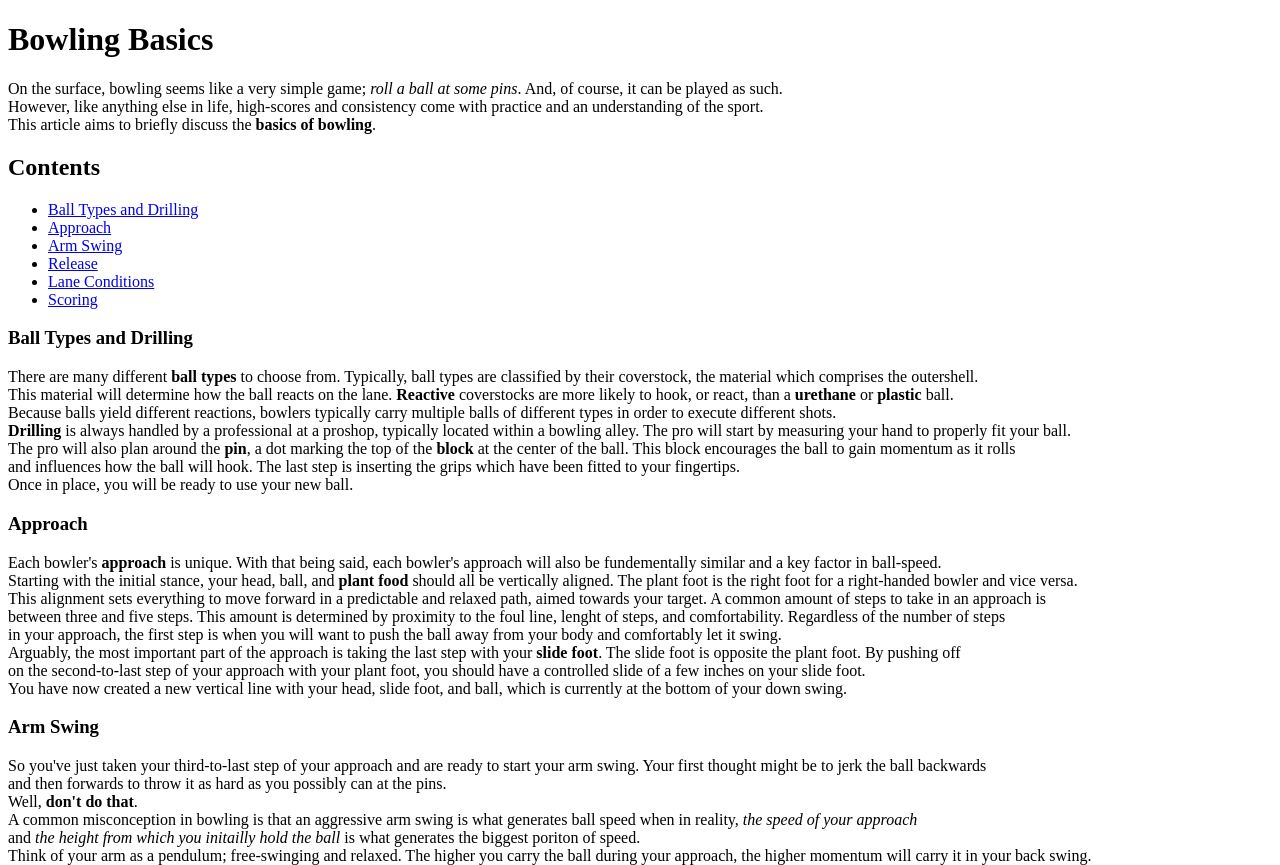
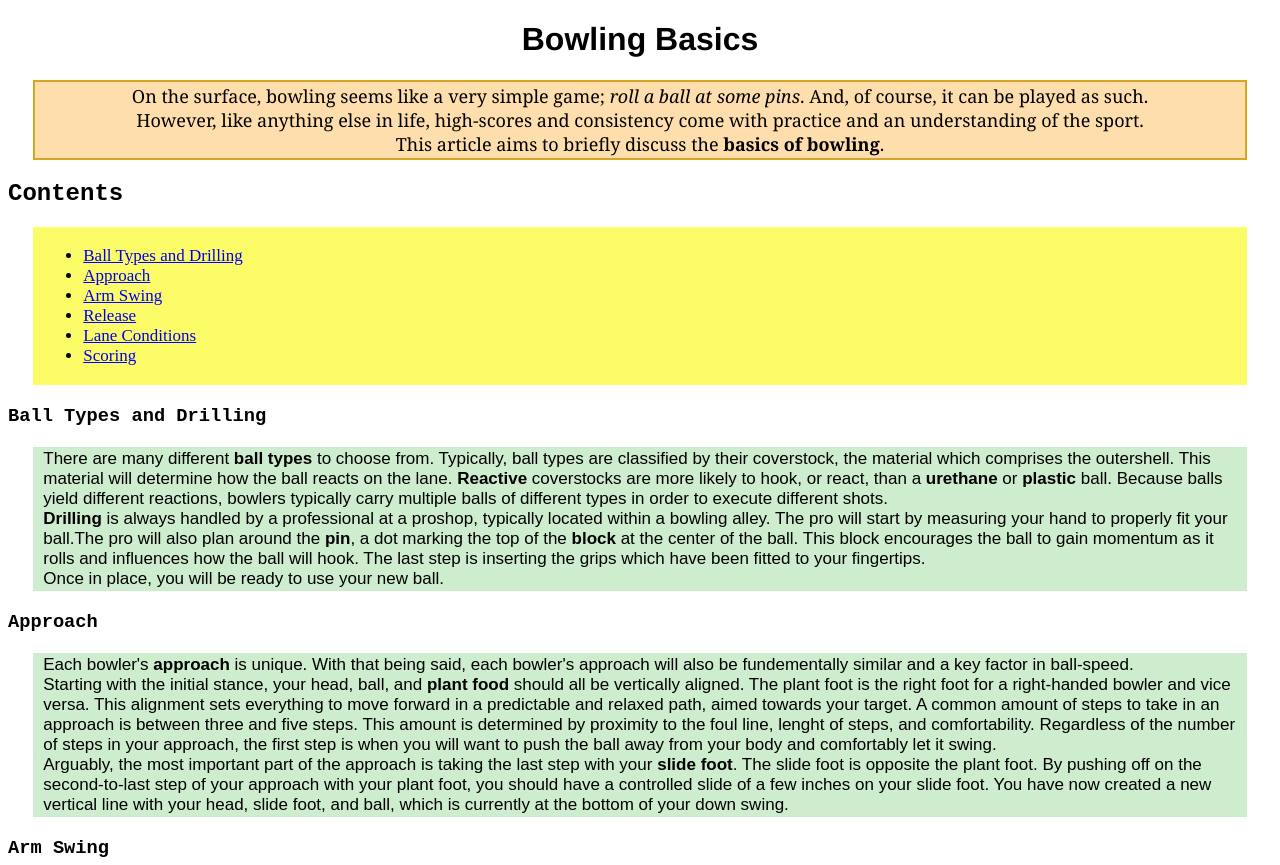
Before and after one commit to jeffsheary/html-me-something, a plain HTML site: page index.html in a window 1280 px wide. Shown: the top 865 px of the page. Drawn offline with Linux system fonts and the light colour scheme.

Commit message:
Added most of a css sheet to index.html

```diff
--- a/index.html
+++ b/index.html
@@ -4,15 +4,16 @@
   <title>
     Basics of Bowling
   </title>
+  <link href="styles.css" type="text/css" rel="stylesheet">
 </head>
 <body>
   <header>
-    <h1>
+    <h1 id="first-line">
       Bowling Basics
     </h1>
   </header>
   <main>
-    <p>
+    <p class="intro">
       On the surface, bowling seems like a very simple game; <em>roll a ball at some pins</em>.
       And, of course, it can be played as such.
       <br>However, like anything else in life, high-scores and consistency come with practice
@@ -23,6 +24,7 @@
   <h2>
     Contents
   </h2>
+  <div class="contents">
     <ul>
       <li><a href="#article 1">Ball Types and Drilling</a></li>
       <li><a href="#article 2">Approach</a></li>
@@ -31,6 +33,7 @@
       <li><a href="#article 5">Lane Conditions</a></li>
       <li><a href="#article 6">Scoring</a></li>
     </ul>
+  </div>
   <a name="article 1"></a>
   <article></article>
     <h3>
@@ -39,19 +42,18 @@
       <p>
         There are many different <strong>ball types</strong> to choose from. Typically, ball
         types are classified by their coverstock, the material which comprises the outershell.
-        <br>This material will determine how the ball reacts on the lane. <strong>Reactive</strong>
+        This material will determine how the ball reacts on the lane. <strong>Reactive</strong>
         coverstocks are more likely to hook, or react, than a <strong>urethane</strong> or
         <strong>plastic</strong> ball.
-        <br>Because balls yield different reactions, bowlers typically carry multiple balls
+        Because balls yield different reactions, bowlers typically carry multiple balls
         of different types in order to execute different shots.
         <br><strong>Drilling</strong> is always handled by a professional at a proshop,
         typically located within a bowling alley. The pro will start by measuring your hand
-        to properly fit your ball.
-        <br>The pro will also plan around the <strong>pin</strong>, a dot marking the top
-        of the <strong>block</strong> at the center of the ball. This block encourages the
-        ball to gain momentum as it rolls
-        <br>and influences how the ball will hook. The last step is inserting the grips
-        which have been fitted to your fingertips.
+        to properly fit your ball.The pro will also plan around the <strong>pin</strong>,
+        a dot marking the top of the <strong>block</strong> at the center of the ball.
+        This block encourages the ball to gain momentum as it rolls and influences how the
+        ball will hook. The last step is inserting the grips which have been fitted to
+        your fingertips.
         <br>Once in place, you will be ready to use your new ball.
       </p>
   </article>
@@ -65,19 +67,18 @@
         approach will also be fundementally similar and a key factor in ball-speed.
         <br>Starting with the initial stance, your head, ball, and <strong>plant food</strong>
         should all be vertically aligned. The plant foot is the right foot for a right-handed
-        bowler and vice versa.
-        <br>This alignment sets everything to move forward in a predictable and relaxed path,
-        aimed towards your target. A common amount of steps to take in an approach is
-        <br>between three and five steps. This amount is determined by proximity to the
-        foul line, lenght of steps, and comfortability. Regardless of the number of steps
-        <br>in your approach, the first step is when you will want to push the ball
+        bowler and vice versa. This alignment sets everything to move forward in a predictable
+        and relaxed path, aimed towards your target. A common amount of steps to take in an
+        approach is between three and five steps. This amount is determined by proximity to
+        the foul line, lenght of steps, and comfortability. Regardless of the number of steps
+        in your approach, the first step is when you will want to push the ball
         away from your body and comfortably let it swing.
         <br>Arguably, the most important part of the approach is taking the last step with your
         <strong>slide foot</strong>. The slide foot is opposite the plant foot. By pushing off
-        <br>on the second-to-last step of your approach with your plant foot, you should have a
-        controlled slide of a few inches on your slide foot.
-        <br>You have now created a new vertical line with your head, slide foot, and ball, which
-        is currently at the bottom of your down swing.
+        on the second-to-last step of your approach with your plant foot, you should have a
+        controlled slide of a few inches on your slide foot. You have now created a new vertical
+        line with your head, slide foot, and ball, which is currently at the bottom of your
+        down swing.
       </p>
   </article>
   <a name="article 3"></a>
@@ -88,15 +89,15 @@
       <p>
         So you've just taken your third-to-last step of your approach and are ready to start
         your arm swing. Your first thought might be to jerk the ball backwards
-        <br>and then forwards to throw it as hard as you possibly can at the pins.
+        and then forwards to throw it as hard as you possibly can at the pins.
         <br>Well, <strong>don't do that</strong>.
         <br>A common misconception in bowling is that an aggressive arm swing is what generates
         ball speed when in reality, <em>the speed of your approach</em>
-        <br>and <em>the height from which
-        you initailly hold the ball</em> is what generates the biggest poriton of speed.
+        and <em>the height from which you initailly hold the ball</em> is what generates the
+        biggest poriton of speed.
         <br>Think of your arm as a pendulum; free-swinging and relaxed. The higher you carry
         the ball during your approach, the higher momentum will carry it in your back swing.
-        <br>By staying relaxed and loose, you are letting the ball do the work for you. Not only
+        By staying relaxed and loose, you are letting the ball do the work for you. Not only
         will this take stress off your arm, but it will also make this shot easier to repeat.
         <br>Like a pendulum, whichever direction you start your arm swing, it will be in the
         opposite direction at the top of your backswing. This knowledge can be applied to more
@@ -109,42 +110,47 @@
     <h3>
       Release
     </h3>
+    <div class="release">
       <p>
         It's <em>finally</em> time to actually roll the ball.
         <br>Rolling the ball is another concept that seems very simple; just let go of it
         and hope it hits some pins. But there's more to a proper release than simply letting go.
         <br><strong>Releasing</strong> the ball at the bottom of your down swing is best achieved
         when you:
+      </p>
       <ol>
         <li>Snap your wrist backwards</li>
         <li>Thumb slides out</li>
         <li>Bend your wrist forward</li>
         <li>Pull fingers up and out</li>
       </ol>
+      <p>
         The yo-yo motion listed above not only generates <strong>revolutions</strong>,
         but it also gets the ball rolling towards the pins.
         <br>Think of it this way: if you were going to roll a tire, you would want to roll it
         so that it is actively rotating towards your target. The same goes for a bowling ball.
-        <br>Especially since the ball is <em>sliding</em> for a majority of its
+        Especially since the ball is <em>sliding</em> for a majority of its
         time on the lane, this forward roll you have created <strong>actively generates
         momentum</strong> for your ball to hit the pins.
-        <br>Naturally, your arm will swing upwards and still be in line with your slide
+        Naturally, your arm will swing upwards and still be in line with your slide
         foot, and finish over your bowling shoulder.
         <br>Dumbed-down, do your best to yo-yo your ball at the bottom of your down swing
         and finish with a Spider-Man hand gesture.
       </p>
+    </div>
   </article>
   <a name="article 5"></a>
   <article>
     <h3>
       Lane Conditions
     </h3>
+    <div class="lane-cond">
       <p>
         <strong>Lane conditions</strong> can be the most challenging aspect of bowling for
         even the most seasoned professionals. Several variables come into play when deciding
-        what kind of
-        <br>shot to execute or what ball to use. Later down the road as you gain experience,
+        what kind of shot to execute or what ball to use. Later down the road as you gain experience,
         you may enter a league or a tournament and be tasked with taking into account:
+      </p>
       <ul>
         <li>Units of oil</li>
         <li>Oil distribution</li>
@@ -152,20 +158,21 @@
         <li>Lane material</li>
         <li>Changing conditions</li>
       </ul>
+      <p>
         Luckily, beginners and even regular bowlers will often only be faced with basic
         lane conditions known as a <strong>typical house shot</strong>, or
-        <strong>t.h.s.</strong> for short. These basic lane
-        <br>conditions prove valuable for all levels of bowlers becasue they are mostly the
+        <strong>t.h.s.</strong> for short. These basic lane conditions prove valuable for all
+        levels of bowlers becasue they are mostly the
         same wherever you go, allowing you to practice on something you are familar with.
-        <br>Even on a t.h.s., you will still have to account for changing conditions. Changes
+        Even on a t.h.s., you will still have to account for changing conditions. Changes
         occur practically every shot. With each roll, the weight of the ball is slightly
-        <br>pushing oil out of its path, which makes that slim section of lane, otherwise known
+        pushing oil out of its path, which makes that slim section of lane, otherwise known
         as a <strong>line</strong>, slightly dryer. This small change typically won't make
-        an immediate difference
-        <br>but if you or another bowler continue to hit that line or segments of it,
-        that path can become noticably dryer, prompting you to adjust your shot.
+        an immediate difference but if you or another bowler continue to hit that line or
+        segments of it, that path can become noticably dryer, prompting you to adjust your shot.
         <br>Bowling, when you really start exmining it, is a very mental game.
       </p>
+    </div>
   </article>
   <a name="article 6"></a>
   <article>
@@ -175,25 +182,25 @@
       <p>
         Another mental part of the game is <strong>scoring</strong>. Even though machines
         keep score for us, it still doesn't hurt to know exactly how you ended up with a score,
-        <br>or how many pins you need to beat someone. In order to make things easier,
+        or how many pins you need to beat someone. In order to make things easier,
         the scoring will be broken down into two parts; the first nine frames and the tenth frame.
         <br><strong>The first nine frames</strong> somewhat have their own rules for strikes
         and spares.
         <br>-<strong>Strikes</strong>, denoted by a capital x (<strong>X</strong>), occur
         by knocking down all ten pins on your first shot. As a reward, you add ten to your score.
-        And, as an added bonus,
-        <br>the total of your next two shots are also added to that frame. For example,
-        three strikes in a row, also known as a <strong>turkey</strong>, is worth thirty points.
+        And, as an added bonus, the total of your next two shots are also added to that frame.
+        For example, three strikes in a row, also known as a <strong>turkey</strong>, is worth
+        thirty points.
         <br>-<strong>Spares</strong>, denoted by a forward slash (<strong>/</strong>),
         are scored similarly. Spares happen by knocking down all ten pins in the same frame,
-        but not on the same shot. By doing so,
-        <br>that frame will be worth ten pins plus the value of the next ball you roll. So,
-        for example, a spare, followed by a seven, is worth seventeen pins.
+        but not on the same shot. By doing so, that frame will be worth ten pins plus the value
+        of the next ball you roll. So, for example, a spare, followed by a seven, is worth
+        seventeen pins.
         <br><strong>The tenth frame</strong> uses a more logical scoring method.
         <br>-Both <strong>strikes</strong> and <strong>spares</strong> are only worth ten.
         However, by getting a strike or spare, also known as a <strong>mark</strong>,
-        you are alloted a third shot for this frame.
-        <br>This allows the tenth frame to still be worth up to thirty pins.
+        you are alloted a third shot for this frame. This allows the tenth frame to still
+        be worth up to thirty pins.
         <br>With ten frames and a max of thirty pins per frame, a
         <strong>perfect game</strong> is worth <strong>three hundred</strong> points.
       </p>
--- /dev/null
+++ b/styles.css
@@ -0,0 +1,51 @@
+p,
+.release,
+.lane-cond {
+  background-color: rgb(206, 236, 206);
+  margin-top: 20px;
+  margin-left: 2%;
+  margin-right: 2%;
+  margin-bottom: 20px;
+  padding-top: 2px;
+  padding-bottom: 2px;
+  padding-left: 10px;
+  padding-right: 10px;
+  font-family: Arial;
+  text-align: left;
+  font-size: 17px;
+}
+
+h1 {
+  text-align: center;
+}
+
+h3,
+h2 {
+  text-align: left;
+  font-family: 'Courier New';
+}
+
+.intro {
+    font-family: Georgia;
+    border: 2px solid goldenrod;
+    background-color: navajowhite;
+    text-align: center;
+    font-size: 18px;
+}
+
+#first-line {
+    font-family: Helvetica;
+}
+
+.contents {
+    background-color: rgb(252, 252, 104);
+    margin-top: 20px;
+    margin-left: 2%;
+    margin-right: 2%;
+    margin-bottom: 20px;
+    padding-top: 2px;
+    padding-bottom: 2px;
+    padding-left: 10px;
+    padding-right: 10px;
+    font-size: 17px;
+}
```
Lines whose indentation alone changed are shown as unchanged.
